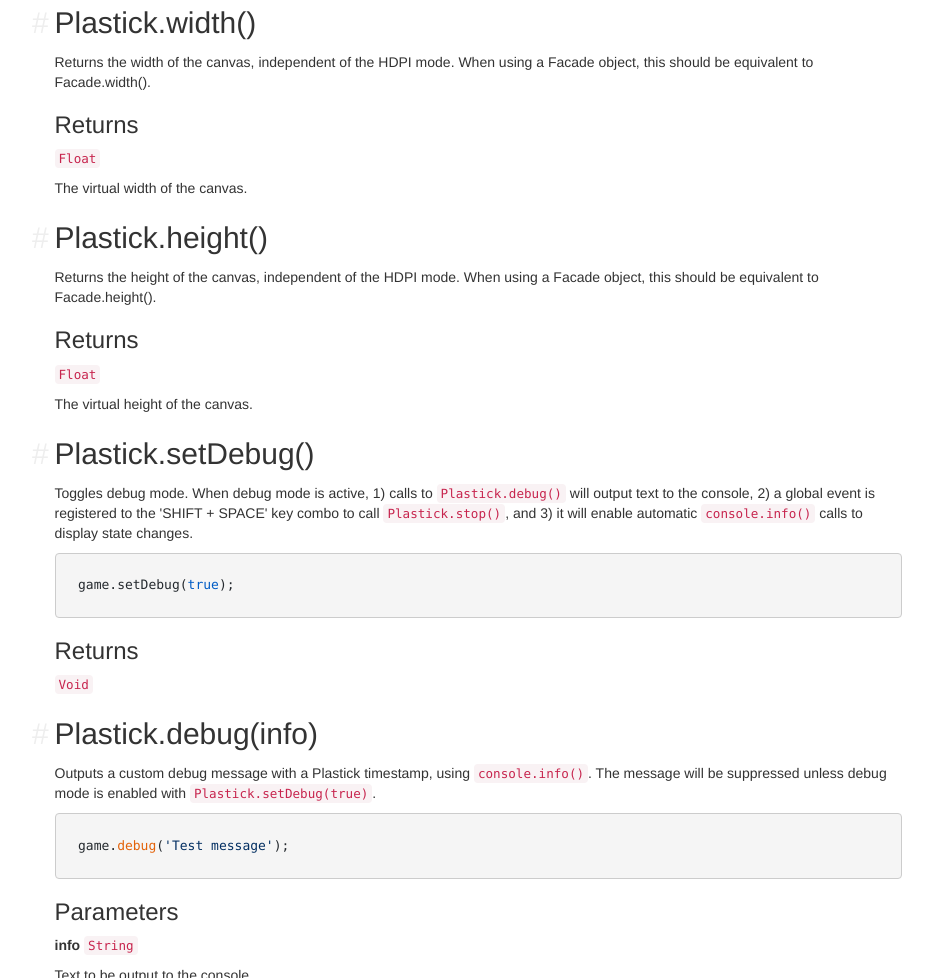
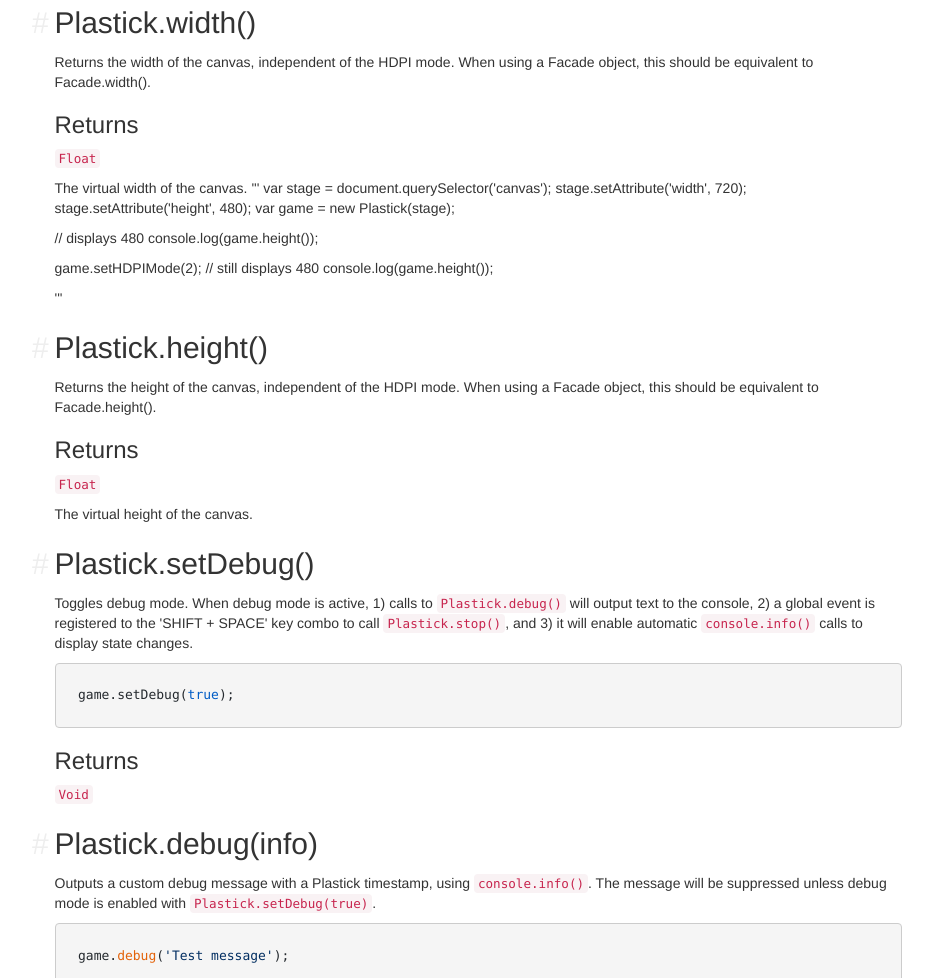
Before and after one commit to syntaxtsb/plastick.js, a website: page docs/index.html in a window 1280 px wide. Shown: the part 5202-6180 px from the top of the page, without its empty margins (308-1241 px from the left). Drawn offline with nearby package versions, Linux system fonts and the light colour scheme.

Commit message:
Updates to readme and doc

```diff
--- a/docs/index.html
+++ b/docs/index.html
@@ -1029,7 +1029,18 @@ Note that this does not terminate execution of the current game tick. Since simu
                                             <code>Float</code>
                                     </p>
 
-                                    <p>The virtual width of the canvas.</p>
+                                    <p>The virtual width of the canvas.
+'''
+var stage = document.querySelector('canvas');
+stage.setAttribute('width', 720);
+stage.setAttribute('height', 480);
+var game = new Plastick(stage);</p>
+<p>// displays 480
+console.log(game.height());</p>
+<p>game.setHDPIMode(2);
+// still displays 480
+console.log(game.height());</p>
+<p>'''</p>
 
 
 
```
Also changed, not shown: plastick.js (+15 -0 lines), README.md, plastick.min.js.
